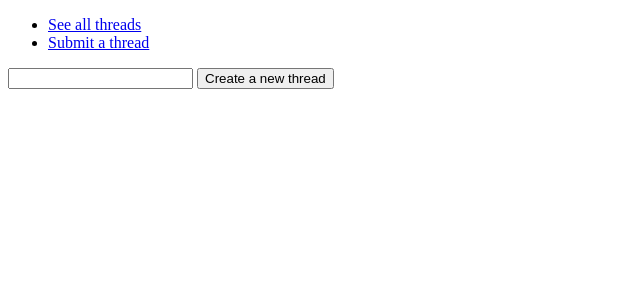
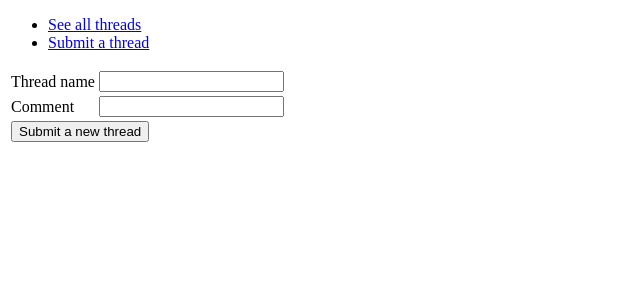
Before and after one commit to Melimet/DiscussionForum, a Flask app: page /threads/new/ in a window 1280 px wide. Shown: the top 300 px of the page, without its empty margins (0-640 px from the left). Run offline with Flask 2, Linux system fonts and the light colour scheme.

Commit message:
Added validation for threads

```diff
--- a/application/__init__.py
+++ b/application/__init__.py
@@ -15,5 +15,6 @@ from application import views
 
 from application.threads import thread
 from application.threads import views
+from application.threads import forms
 
 db.create_all()
--- a/application/templates/threads/list.html
+++ b/application/templates/threads/list.html
@@ -7,12 +7,14 @@
             <th>Subject</th>
             <th>id</th>
             <th>Votes</th>
+            <th>Comment</th>
         </tr>
         {% for thread in threads %}
         <tr>
             <td>{{ thread.name }}</td>
             <td>{{ thread.id }}</td>
             <td>{{ thread.votes }}</td>
+            <td> {{ thread.comment }}</td>
             <td>
                 <form method="POST"
                       action="{{ url_for('thread_vote', thread_id=thread.id) }}">
--- a/application/templates/threads/new.html
+++ b/application/templates/threads/new.html
@@ -2,7 +2,34 @@
 
 {% block body %}
 <form method="POST" action="{{ url_for('threads_create') }}">
-  <input type="text" name="name"/>
-  <input type="submit" value="Create a new thread"/>
+    <table>
+        <tr>
+            <td>{{ form.name.label }}</td>
+            <td> {{ form.name }}</td>
+            <td>
+                <ul>
+                    {% for error in form.name.errors %}
+                    <li> {{ error }}</li>
+                    {% endfor %}
+                </ul>
+            </td>
+        </tr>
+        <tr>
+            <td> {{ form.comment.label }}</td>
+            <td> {{ form.comment }}</td>
+            <td>
+                <ul>
+                    {% for error in form.comment.errors %}
+                    <li> {{ error }} </li>
+                    {% endfor %}
+                </ul>
+            </td>
+        </tr>
+        <tr>
+            <td colspan="3">
+                <input type="submit" value="Submit a new thread"/>
+            </td>
+        </tr>
+    </table>
 </form>
 {% endblock %}
--- a/application/threads/forms.py
+++ b/application/threads/forms.py
@@ -1,8 +1,9 @@
 from flask_wtf import FlaskForm
-from wtforms import StringField
+from wtforms import *
 
-class TaskForm(FlaskForm):
-    name = StringField("Task Name")
+class ThreadForm(FlaskForm):
+    name = StringField("Thread name", [validators.Length(max=50)])
+    comment = StringField("Comment", [validators.Length(min=1, max=500)])
 
     class Meta:
         csrf = False
--- a/application/threads/views.py
+++ b/application/threads/views.py
@@ -1,17 +1,33 @@
+from flask import render_template, request, redirect, url_for
+
 from application import app, db
-from flask import render_template, request, redirect, url_for
 from application.threads.thread import thread
+from application.threads.forms import ThreadForm
 
 
 @app.route("/threads/new/")
 def threads_form():
-    return render_template("threads/new.html")
+    return render_template("threads/new.html", form=ThreadForm())
 
 
 ##Create a new thread
 @app.route("/threads/", methods=["POST"])
 def threads_create():
-    t = thread(request.form.get("name"))
+    form = ThreadForm(request.form)
+
+    if not form.validate():
+        return render_template("threads/new.html", form = form)
+
+
+##If the name of the thread is left empty, it will use the comment instead as title
+##If the lenght of name string is over 50 when taking it from comment, the lenght will be reduced to 50
+
+    name = request.form.get("name")
+    if len(request.form.get("name")) == 0:
+        name = request.form.get("comment")
+        name = name[:50]
+
+    t = thread(name, request.form.get("comment"))
 
     db.session().add(t)
     db.session().commit()
```
Also changed, not shown: application/threads/thread.py (+5 -2 lines).
